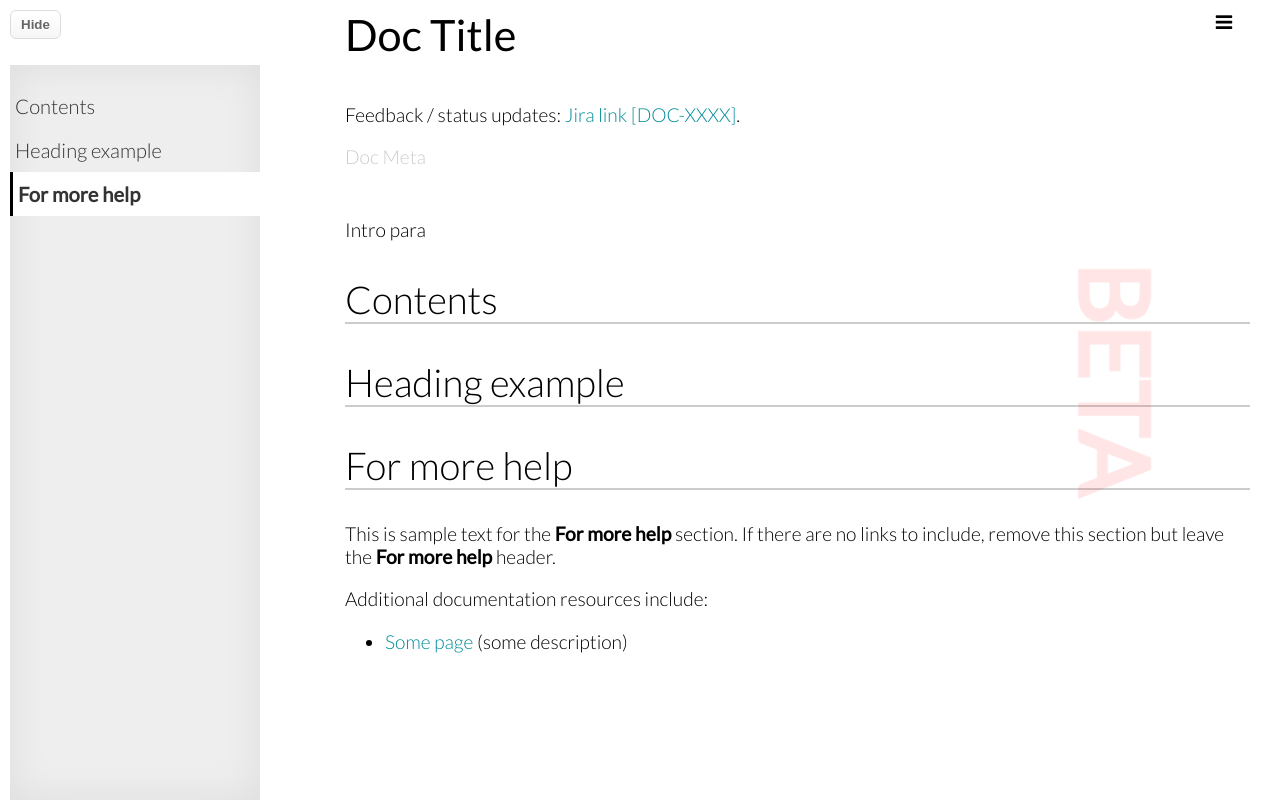
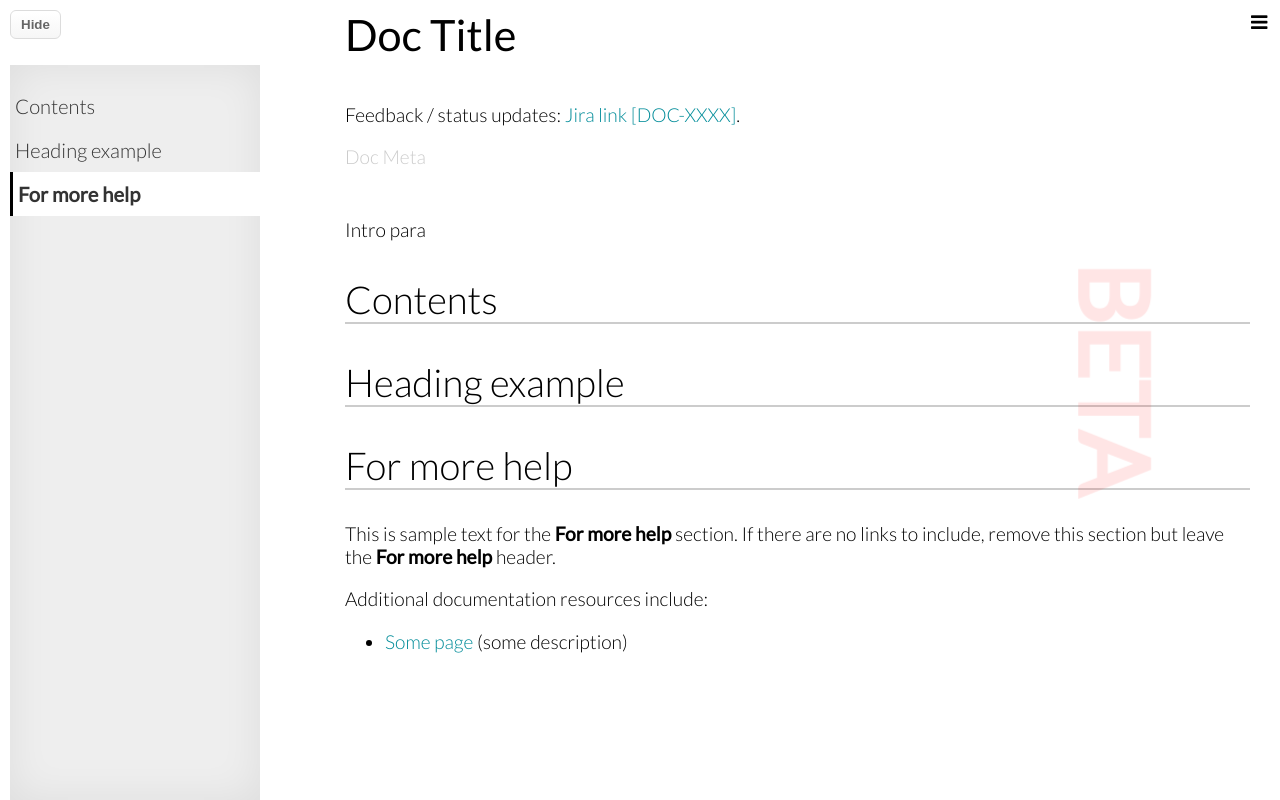
Before and after one commit to roadlittledawn/web-doc-template, a PHP site: page /docs/doc-collab-template.html in a window 1280 px wide. Run offline with PHP 8.4, Linux system fonts and the light colour scheme; some libraries are stand-ins or nearby versions.

Commit message:
template change

```diff
--- a/style.css
+++ b/style.css
@@ -134,14 +134,14 @@ table caption {
 
 #site-toc-wrap .fa-bars {
 	position: absolute;
-	right: 3%;
+	right: .2%;
 	top: 5px;
 	z-index: 10;
 }
 
 #site-toc-wrap .fa-bars:active {
 	position: absolute;
-	right: 2.8%;
+	right: .05%;
 	top: 7px;
 }
 
```
